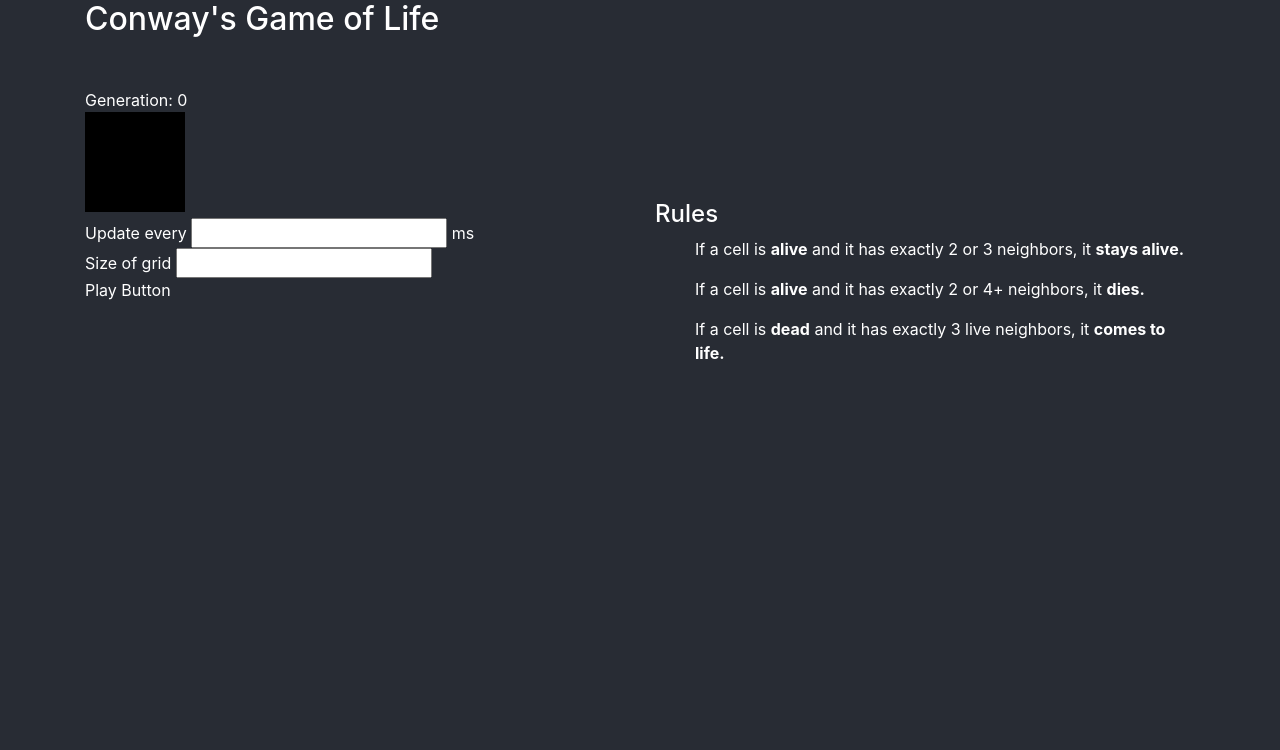
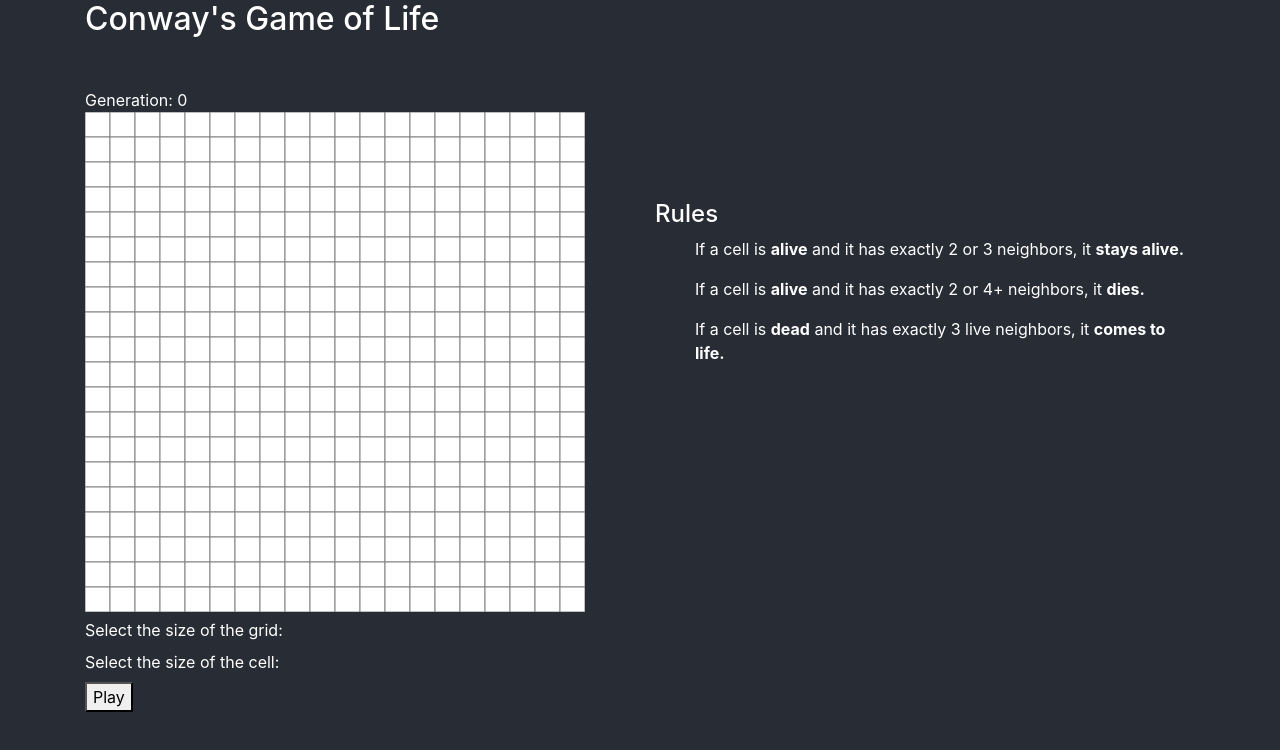
Before and after one commit to bloominstituteoftechnology/CS-Build-Week-1, a React (Create React App) app in the folder cnwy-game-life/: page / in a window 1280 px wide. Shown: the top 750 px of the page. Built offline with nearby package versions, Linux system fonts and the light colour scheme.

Commit message:
Attempted to set the UI for grid/cell size. Not completed

```diff
--- a/cnwy-game-life/src/App.js
+++ b/cnwy-game-life/src/App.js
@@ -1,6 +1,6 @@
 import React, { Component } from 'react';
 import './App.css';
-import { Container, Row, Col } from 'reactstrap';
+import { Container, Row, Col, Label} from 'reactstrap';
 import styled from 'styled-components';
 import LifeCanvas from './components/LifeCanvas';
 
@@ -23,10 +23,22 @@ const RulesDiv = styled.div`
 const GenDiv = styled.div`
   margin-top:50px;
 `
+
+
+
 class App extends Component {
   constructor (){
     super();
+    this.state = {
+      gridSize:0,
+      cellSize:0
+    }
   }
+
+  componentWillMount(){
+    this.setState({gridSize:500, cellSize:25})
+  }
+
 
   canvasClickHandler = (e) =>{
     console.log('You clicked on the canvas!');
@@ -147,7 +159,18 @@ class App extends Component {
     ctx.putImageData(imageData, 0, 0);
   }
 
+  // gridSizeOnChange = (e) => {
+  //   let option = e.target.value.split(" ");
+  //   let gridSize = Number(option[0]);
+  //   this.setState({gridSize});
+  //   console.log("Grid Size: ", gridSize);
+  // }
 
+  // cellSizeOnChange = (e) => {
+  //   let cellSize = Number(e.target.value);
+  //   this.setState({cellSize});
+  //   console.log("Cell Size: ", cellSize);
+  // }
 
   render() {
     return (
@@ -155,14 +178,48 @@ class App extends Component {
         {/* <LifeCanvas height={500} width={500} clickHandler={this.canvasClickHandler}/> */}
         <MainContainer id="main-container">
           <Row>
+
+            {/* First Column in Main Container */}
             <Col sm="6">
               <div><h2>Conway's Game of Life</h2></div>
               <GenDiv>Generation: 0</GenDiv>
-              <LifeCanvas height={100} width={100} clickHandler={this.canvasClickHandler}/>
-              <div>Update every <input type="text"/> ms</div>
-              <div>Size of grid <input type="text"/> </div>
-              <div>Play Button</div>
+              <LifeCanvas height={this.state.gridSize} width={this.state.gridSize} cellSize={this.state.cellSize} clickHandler={this.canvasClickHandler}/>
+
+              {/* Grid Size Select Row */}
+              <Row>
+                <Col sm="5">
+                  <Label for="gridSizeSelect">Select the size of the grid: </Label>
+                </Col>
+                <Col sm="5">
+                  {/* <GameInput type="select" name="select" id="gridSizeSelect" onChange={this.gridSizeOnChange}>
+                    <option>100 x 100</option>
+                    <option>200 x 200</option>
+                    <option>250 x 250</option>
+                    <option>500 x 500</option>
+                    <option>1000 x 1000</option>
+                  </GameInput> */}
+                </Col>
+              </Row>
+
+              {/* Cell Size Select Row */}
+              <Row>
+                <Col sm="5">
+                  <Label for="cellSizeSelect">Select the size of the cell: </Label>
+                </Col>
+                <Col sm="5">
+                  {/* <GameInput type="select" name="select" id="cellSizeSelect" onChange={this.cellSizeOnChange}>
+                    <option>10</option>
+                    <option>20</option>
+                    <option>25</option>
+                    <option>50</option>
+                  </GameInput> */}
+                </Col>
+              </Row>
+             <button>Play</button>
             </Col>
+
+
+            {/* Second Col in Main Container */}
             <Col sm="6">
             <RulesDiv>
               <h4>Rules</h4>
```
